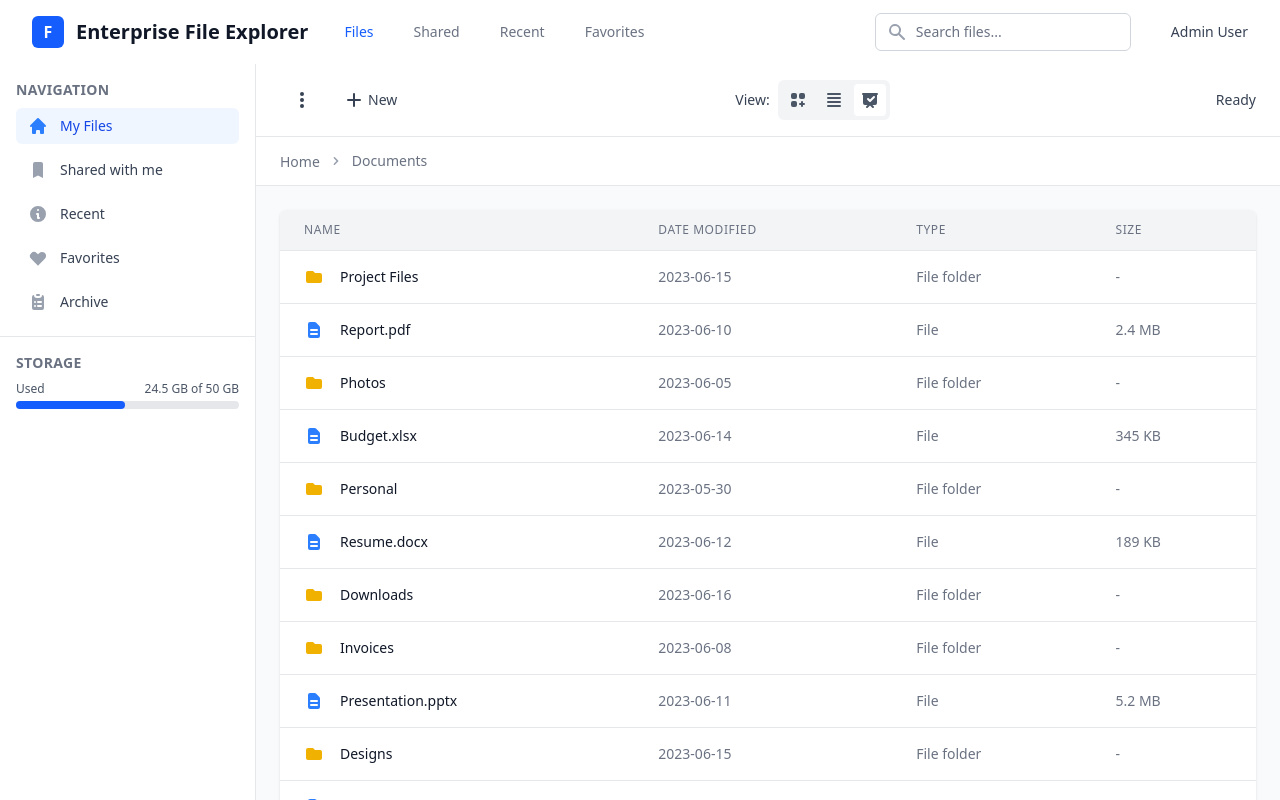
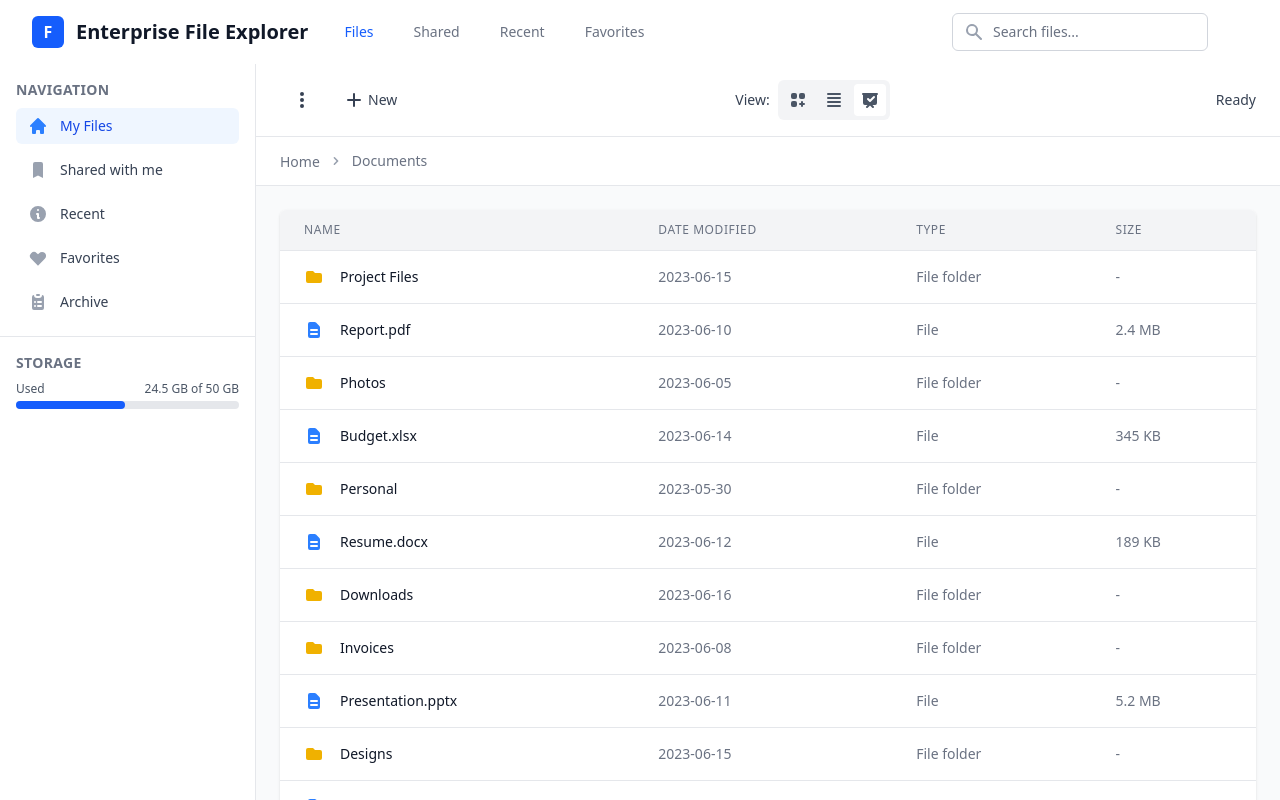
Before and after one commit to CoreDX1/File-Explorer-2, an Angular app in the folder src/Web/ClientApp/: page /explorer in a window 1280 px wide. Shown: the top 800 px of the page. Built offline with nearby package versions, Linux system fonts and the light colour scheme; sample sign-in values are in the browser's storage.

Commit message:
Agregando el metod userName, para obtener el nombre del usuario

```diff
--- a/src/Web/ClientApp/src/app/features/file-explorer-page/file-explorer-page.component.html
+++ b/src/Web/ClientApp/src/app/features/file-explorer-page/file-explorer-page.component.html
@@ -30,7 +30,7 @@
             <div class="ml-3 relative">
               <div>
                 <button class="flex text-sm rounded-full focus:outline-none">
-                  <span class="ml-3 text-sm font-medium text-gray-700">Admin User</span>
+                  <span class="ml-3 text-sm font-medium text-gray-700">{{userName}}</span>
                 </button>
               </div>
             </div>
```
